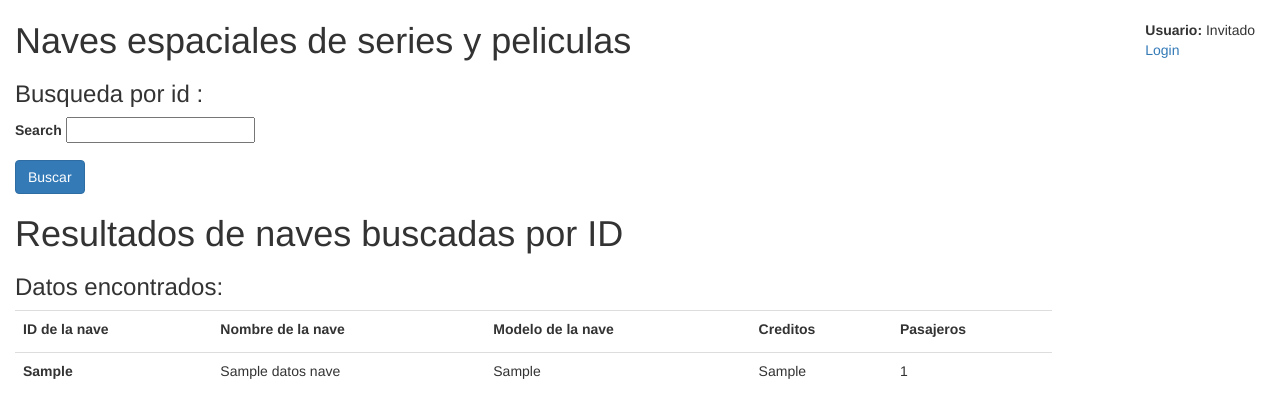
After one commit to Hjorge-l/Django_CRUD_navesEspaciales, a Django app: template project_web_naves/templates/naves/search_by_id.html in a window 1280 px wide. The commit adds this page. Shown: the top 418 px of the page. Run offline with Django 4.2, Linux system fonts and the light colour scheme; the template is opened without the code that fills it: most values are stand-ins (such as "Sample title", 1, 10 or a date in 2020); form fields are guessed from the names that the template uses; some libraries are stand-ins or nearby versions.

Commit message:
Se ha implementado la opcion de buscar una nave por id

```diff
--- a/project_web_naves/myApp/form.py
+++ b/project_web_naves/myApp/form.py
@@ -1,6 +1,11 @@
 from django.contrib.auth.forms import UserCreationForm
+from django import forms
 
 
 class CustomUserCreationForm(UserCreationForm):
     class Meta(UserCreationForm.Meta):
         fields = UserCreationForm.Meta.fields + ("email", )
+
+
+class SearchIdForm(forms.Form):
+    search_id = forms.IntegerField(label='ID de la nave: ',)
--- a/project_web_naves/myApp/urls.py
+++ b/project_web_naves/myApp/urls.py
@@ -1,6 +1,6 @@
 from django.urls import re_path, include
 from myApp import views
-from myApp.naves.views import insert_data, show_all_data
+from myApp.naves.views import insert_data, show_all_data, search_by_id
 
 urlpatterns = [
     re_path(r"^inicio/", views.inicio, name='inicio'),
@@ -8,4 +8,5 @@ urlpatterns = [
     re_path(r"^register/", views.register, name='register'),
     re_path(r"^insert_data/", insert_data, name='insert_data'),
     re_path(r"^show_all_data/", show_all_data, name='show_all_data'),
+    re_path(r"^search_by_id/", search_by_id, name="search_by_id"),
 ]
--- a/project_web_naves/templates/base_generica.html
+++ b/project_web_naves/templates/base_generica.html
@@ -45,8 +45,8 @@
                         <li><a href="{%url 'inicio'%}">Inicio</a></li>
                         <li><a href="{%url 'insert_data'%}">Insertar nueva nave</a></li>
                         <li><a href="{%url 'show_all_data'%}">Consultar todas las naves</a></li>
+                        <li><a href="{%url 'search_by_id'%}">Consultar nave por id</a></li>
                         <li><a href="#">Consultar naves por nombre</a></li>
-                        <li><a href="#">Consultar nave por id</a></li>
                         <li><a href="#">Actualizar nave</a></li>
                         <li><a href="#">Borrar nave</a></li>
                     </ul>
--- a/project_web_naves/templates/inicio.html
+++ b/project_web_naves/templates/inicio.html
@@ -26,7 +26,7 @@ hacer un mantenimiento CRUD de naves espaciales de series y películas.</p>
             </li>
             <li><strong>INSERTAR NUEVA NAVE : -> OK </strong></li>
             <li><strong>MOSTRAR TODAS LAS NAVES: -> OK</strong></li>
-            <li><strong>MOSTRAR NAVE POR ID: </strong> aún por hacer</li>
+            <li><strong>MOSTRAR NAVE POR ID: -> OK</strong></li>
             <li><strong>MOSTRAR NAVES POR NOMBRE: </strong> aún por hacer</li>
             <li><strong>ACTUALIZAR NAVE: </strong> aún por hacer</li>
             <li><strong>BORRAR NAVE: </strong> aún por hacer</li>
--- /dev/null
+++ b/project_web_naves/templates/naves/search_by_id.html
@@ -0,0 +1,45 @@
+{% extends "base_generica.html" %}
+{% block content %}
+<html>
+    <body>
+        <h1>Naves espaciales de series y peliculas</h1>
+
+        <h3> Busqueda por id :</h3>
+        <form method="get" action="{%url 'search_by_id'%}">
+            {% csrf_token %}
+            <div class="form-group">
+                <td>{{ form.search_id.label_tag }}</td>
+                <td>{{ form.search_id }}</td>
+            </div>
+            <div>
+                <button type = 'submit' class="btn btn-primary">Buscar</button>
+            </div>
+        </form>
+        <div>
+            {% if datos_nave %}
+                <h1>Resultados de naves buscadas por ID</h1>
+
+                <h3> Datos encontrados:</h3>
+                <table class="table table-hover">
+                    <tr>
+                        <td><label>ID de la nave</label></td>
+                        <td><label>Nombre de la nave</label></td>
+                        <td><label>Modelo de la nave</label></td>
+                        <td><label>Creditos</label></td>
+                        <td><label>Pasajeros</label></td>
+                    </tr>
+                    <tr>
+                        <td><strong>{{ datos_nave.id_nave }}</strong></td>
+                        <td>{{ datos_nave.nombre_nave }}</td>
+                        <td>{{ datos_nave.modelo_nave }}</td>
+                        <td>{{ datos_nave.coste_creditos_nave }}</td>
+                        <td>{{ datos_nave.num_pasajeros_nave }}</td>
+                    </tr>
+                    {% elif request.GET.search_id %}
+                        <h3 style="color : orange;">No se ha encontrado la nave con el id</h3>
+                    {% endif %}
+                </table>
+        </div>
+    </body>
+</html>
+{% endblock %}
--- a/project_web_naves/templates/registration/login.html
+++ b/project_web_naves/templates/registration/login.html
@@ -27,7 +27,7 @@
     </div>
 
     <div>
-        <input type="submit" value="login"/>
+        <input type="submit" value="login" class="btn btn-primary"/>
         <input type="hidden" name="next" value="{{ next }}"/>
     </div>
 </form>
```
Also changed, not shown: project_web_naves/myApp/naves/views.py (+18 -0 lines), project_web_naves/db.sqlite3.
